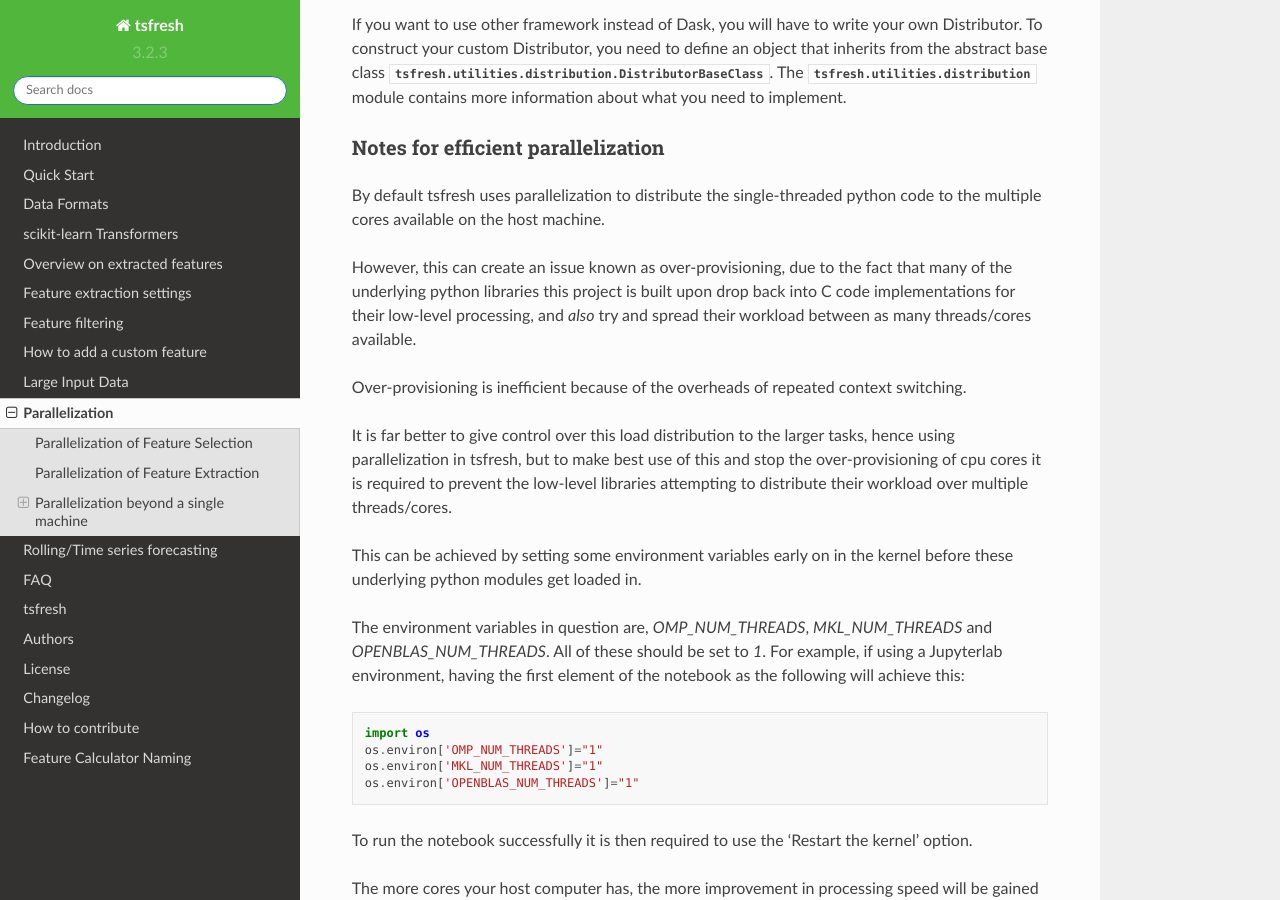
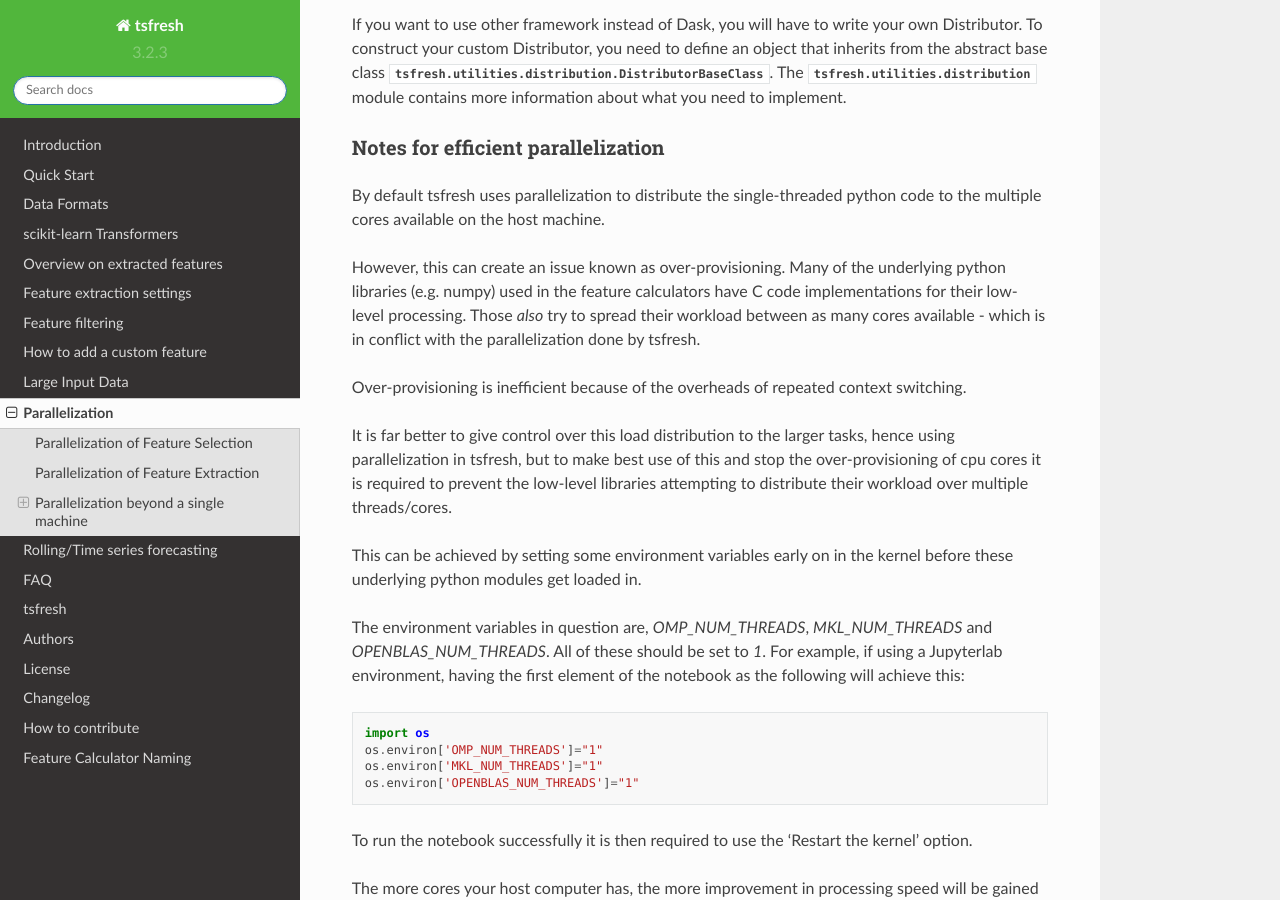
Before and after one commit to blue-yonder/tsfresh, a Sphinx documentation site: the page built from docs/text/tsfresh_on_a_cluster.rst, in a window 1280 px wide and 900 px high, scrolled down 3850 px. Built offline with Sphinx 7.4.7 and the Read the Docs theme 2.0.0, drawn with Linux system fonts in a browser that asks for light colours; formulas are drawn with MathJax 3.

Commit message:
Update docs/text/tsfresh_on_a_cluster.rst
Co-authored-by: Nils Braun <nils-braun@users.noreply.github.com>

```diff
--- a/docs/text/tsfresh_on_a_cluster.rst
+++ b/docs/text/tsfresh_on_a_cluster.rst
@@ -213,7 +213,7 @@
 
 By default tsfresh uses parallelization to distribute the single-threaded python code to the multiple cores available on the host machine.
 
-However, this can create an issue known as over-provisioning, due to the fact that many of the underlying python libraries this project is built upon drop back into C code implementations for their low-level processing, and `also` try and spread their workload between as many threads/cores available.
+However, this can create an issue known as over-provisioning. Many of the underlying python libraries (e.g. numpy) used in the feature calculators have C code implementations for their low-level processing. Those `also` try to spread their workload between as many cores available - which is in conflict with the parallelization done by tsfresh.
 
 Over-provisioning is inefficient because of the overheads of repeated context switching.
 
```
